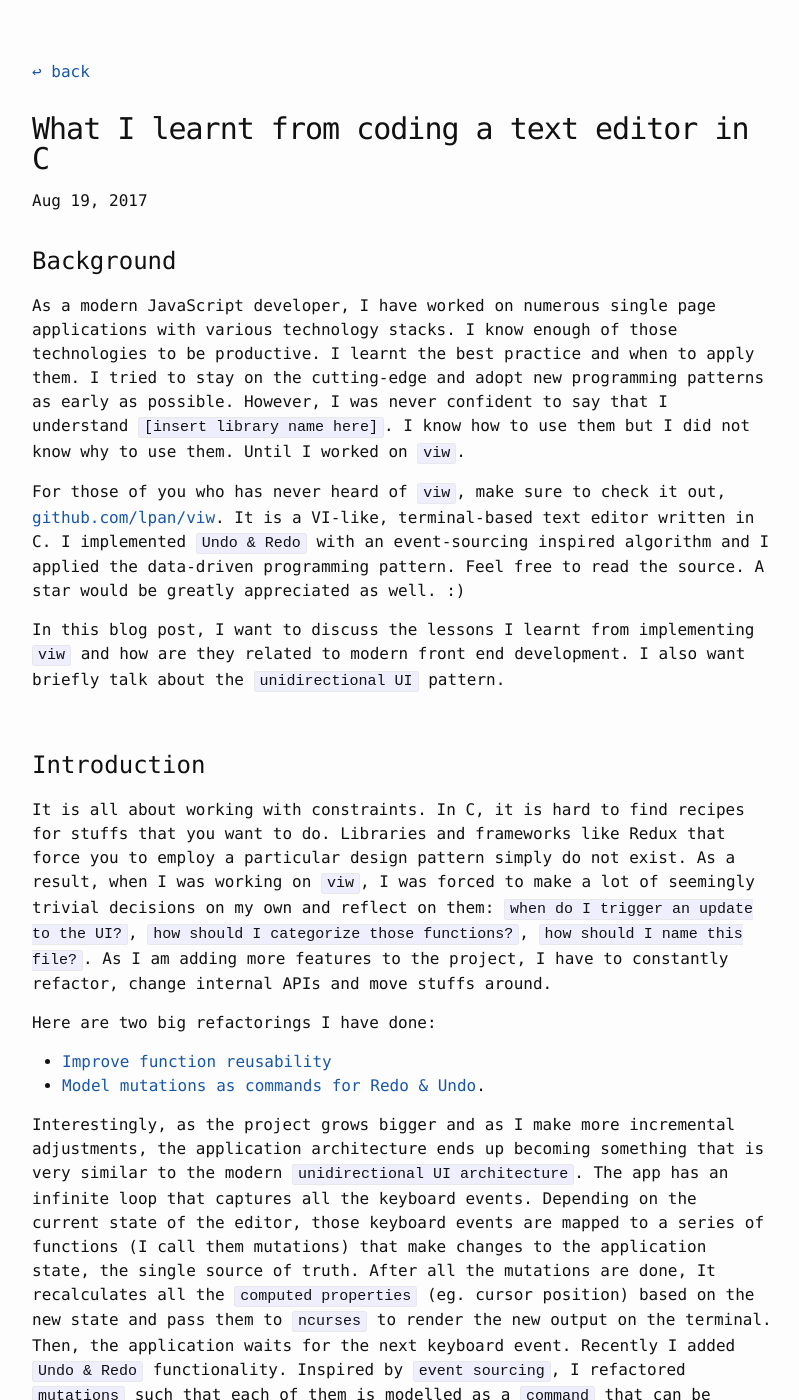
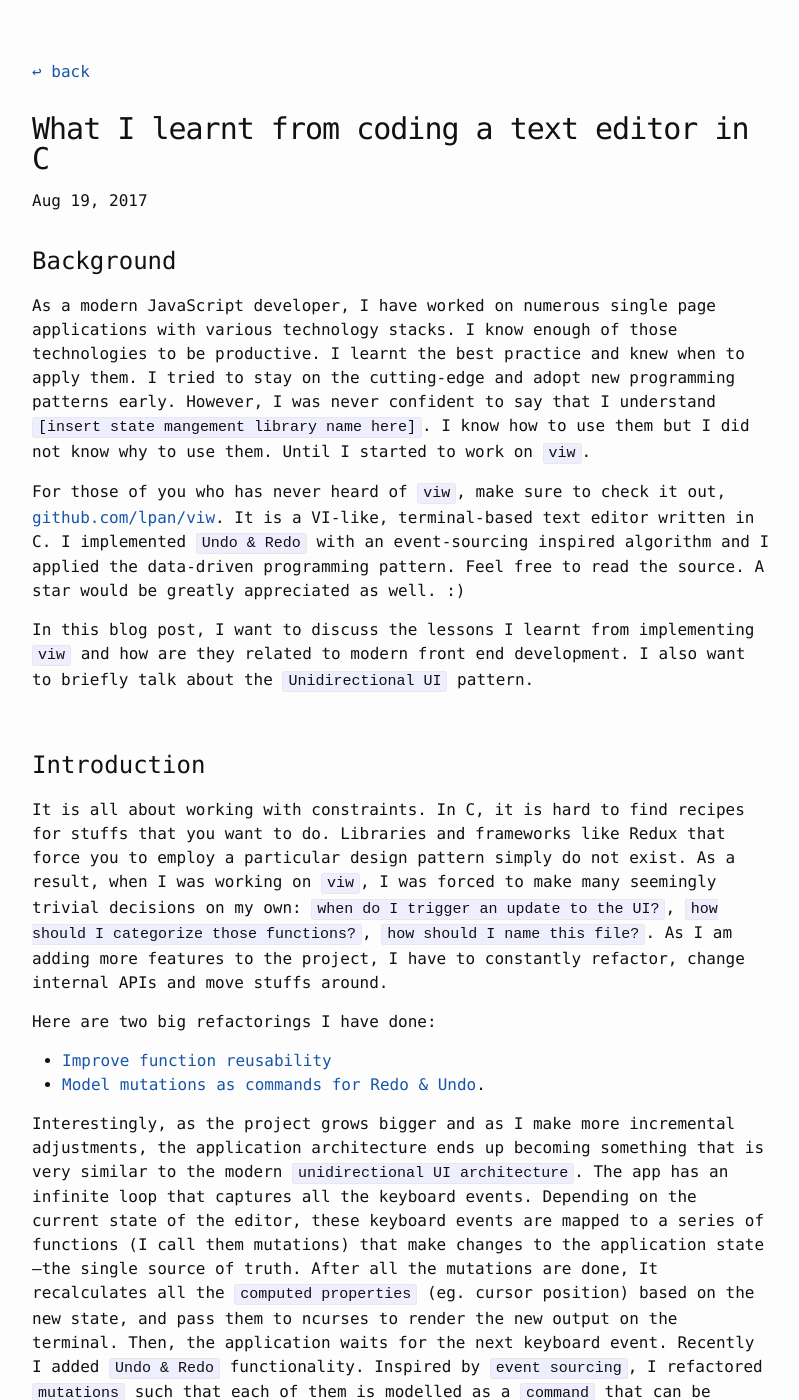
Before and after one commit to lpan/lpan.github.io, a Jekyll site: the page built from _posts/2017-08-19-what-i-learnt-from-viw.md, in a window 1280 px wide and 1400 px high. Shown: the whole window, without its empty margins (238-1037 px from the left). Built offline with Jekyll 4.4.1, drawn with Linux system fonts in a browser that asks for light colours; comment, search, counter and statistics services are not loaded; some of the changed text lies outside the part shown.

Commit message:
some grammar fixes

```diff
--- a/_posts/2017-08-19-what-i-learnt-from-viw.md
+++ b/_posts/2017-08-19-what-i-learnt-from-viw.md
@@ -10,11 +10,11 @@ categories: programming
 
 As a modern JavaScript developer, I have worked on numerous single page
 applications with various technology stacks.  I know enough of those
-technologies to be productive. I learnt the best practice and when to apply
-them. I tried to stay on the cutting-edge and adopt new programming patterns as
-early as possible.  However, I was never confident to say that I understand
-`[insert library name here]`. I know how to use them but I did not know why to
-use them. Until I worked on `viw`.
+technologies to be productive. I learnt the best practice and knew when to apply
+them. I tried to stay on the cutting-edge and adopt new programming patterns
+early.  However, I was never confident to say that I understand `[insert state
+mangement library name here]`. I know how to use them but I did not know why to
+use them. Until I started to work on `viw`.
 
 For those of you who has never heard of `viw`, make sure to check it out,
 [github.com/lpan/viw](https://github.com/lpan/viw). It is a VI-like,
@@ -24,8 +24,8 @@ pattern. Feel free to read the source. A star would be greatly appreciated as
 well. :)
 
 In this blog post, I want to discuss the lessons I learnt from implementing
-`viw` and how are they related to modern front end development. I also want
-briefly talk about the `unidirectional UI` pattern.
+`viw` and how are they related to modern front end development. I also want to
+briefly talk about the `Unidirectional UI` pattern.
 
 <br />
 # Introduction
@@ -33,11 +33,11 @@ briefly talk about the `unidirectional UI` pattern.
 It is all about working with constraints. In C, it is hard to find recipes for
 stuffs that you want to do. Libraries and frameworks like Redux that force you
 to employ a particular design pattern simply do not exist.  As a result, when I
-was working on `viw`, I was forced to make a lot of seemingly trivial decisions
-on my own and reflect on them: `when do I trigger an update to the UI?`, `how
-should I categorize those functions?`, `how should I name this file?`. As I am
-adding more features to the project, I have to constantly refactor, change
-internal APIs and move stuffs around.
+was working on `viw`, I was forced to make many seemingly trivial decisions on
+my own: `when do I trigger an update to the UI?`, `how should I categorize those
+functions?`, `how should I name this file?`. As I am adding more features to the
+project, I have to constantly refactor, change internal APIs and move stuffs
+around.
 
 Here are two big refactorings I have done:
 * [Improve function reusability](https://github.com/lpan/viw/pull/5)
@@ -47,19 +47,19 @@ Interestingly, as the project grows bigger and as I make more incremental
 adjustments, the application architecture ends up becoming something that is
 very similar to the modern `unidirectional UI architecture`. The app has an
 infinite loop that captures all the keyboard events.  Depending on the current
-state of the editor, those keyboard events are mapped to a series of functions
-(I call them mutations) that make changes to the application state, the single
+state of the editor, these keyboard events are mapped to a series of functions
+(I call them mutations) that make changes to the application state—the single
 source of truth. After all the mutations are done, It recalculates all the
-`computed properties` (eg. cursor position) based on the new state and pass them
-to `ncurses` to render the new output on the terminal.  Then, the application
+`computed properties` (eg. cursor position) based on the new state, and pass them
+to ncurses to render the new output on the terminal.  Then, the application
 waits for the next keyboard event.  Recently I added `Undo & Redo`
 functionality. Inspired by `event sourcing`, I refactored `mutations` such that
 each of them is modelled as a `command` that can be stored in a log. I can pop
 the log to accomplish `undo` and re-add the command back to the log to
 accomplish `redo` (the actual implementation is slightly more complex).
 
-`viw` helped me understand the challenges of UI development. It is not like
-programming a compiler that "simply" takes an input and spits out an output.
+`viw` helped me understand what UI development is really about. It is not like
+programming a compiler which "simply" takes an input and spits out an output.
 When you are programming an UI, your app has to **react** to `events`. The
 events can be initiated from a user, a websocket subscription or a returning
 AJAX request.  Then, according to the event as well as the current state of the
```
Also changed, not shown: other parts of _posts/2017-08-19-what-i-learnt-from-viw.md (+18 -7 lines).
